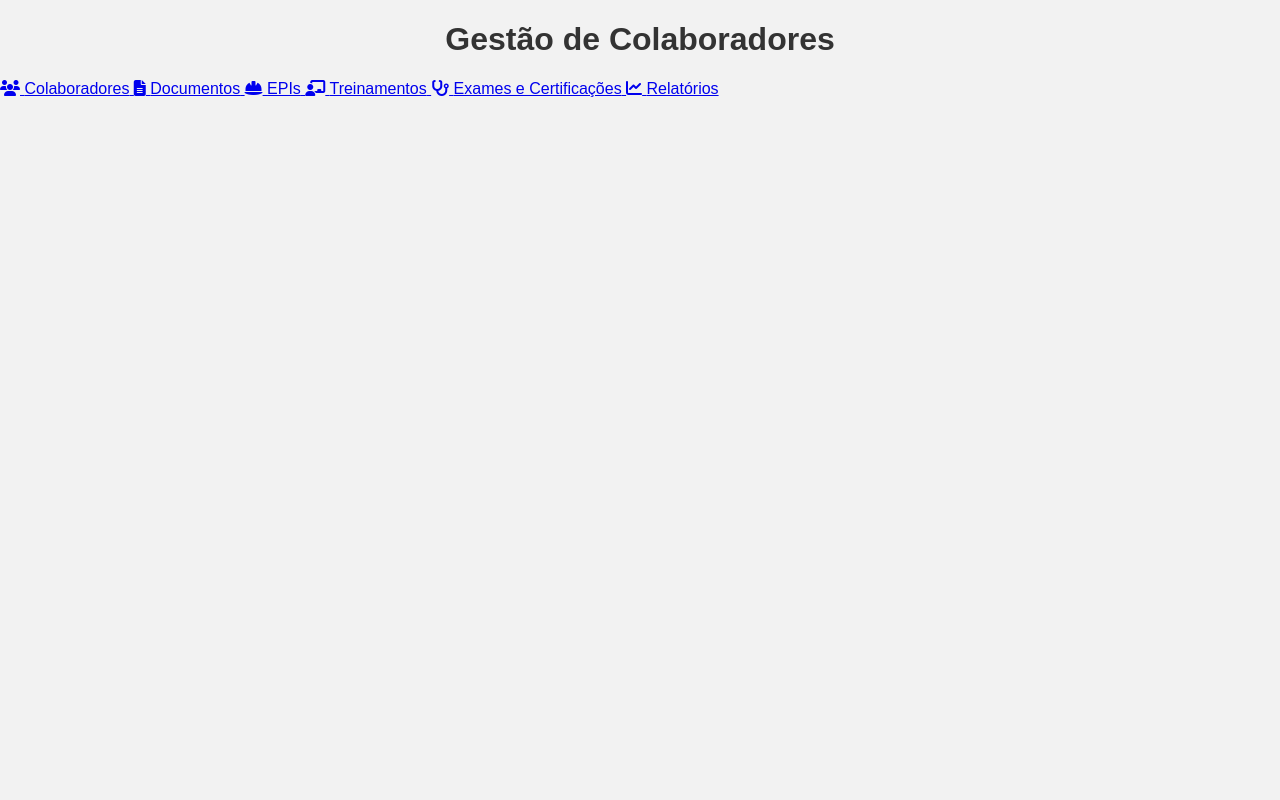
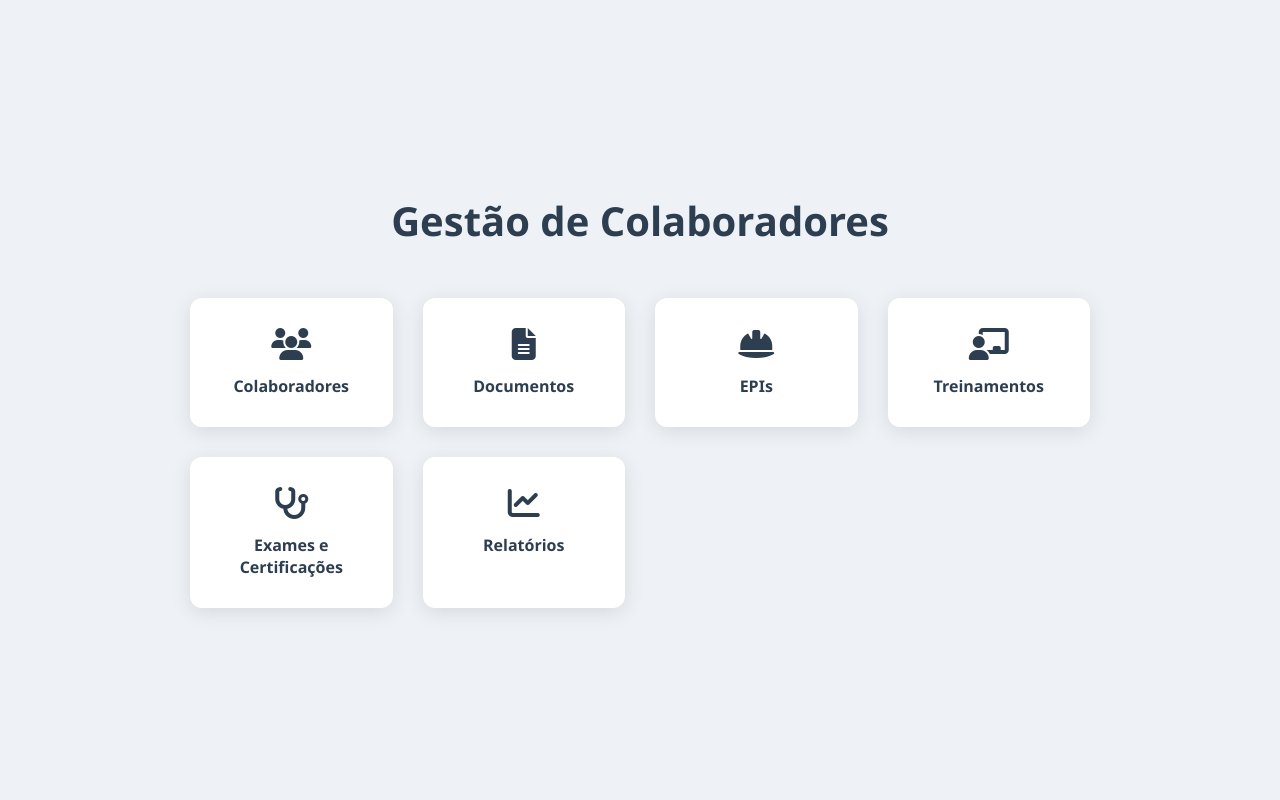
Before and after one commit to guimcorrea/gestao_colaboradores, a Django app: template templates/home.html in a window 1280 px wide. Run offline with Django 3.2, Linux system fonts and the light colour scheme; the template is opened without the code that fills it, so the values that code supplies are empty.

Commit message:
Update style.css

```diff
--- a/static/css/style.css
+++ b/static/css/style.css
@@ -1,28 +1,68 @@
-body {
-    font-family: Arial, sans-serif;
-    background-color: #f2f2f2;
+/* RESET BÁSICO */
+* {
     margin: 0;
     padding: 0;
+    box-sizing: border-box;
 }
 
-h1 {
+body, html {
+    height: 100%;
+    font-family: 'Segoe UI', Tahoma, Geneva, Verdana, sans-serif;
+    background-color: #eef1f5;
     color: #333;
-    text-align: center;
 }
 
-table {
-    width: 80%;
-    margin: 20px auto;
-    border-collapse: collapse;
+/* CONTAINER CENTRAL */
+.dashboard {
+    height: 100%;
+    display: flex;
+    flex-direction: column;
+    justify-content: center;
+    align-items: center;
 }
 
-th, td {
-    border: 1px solid #ccc;
-    padding: 10px;
-    text-align: left;
+/* TÍTULO */
+.dashboard h1 {
+    font-size: 2.5rem;
+    margin-bottom: 50px;
+    color: #2c3e50;
 }
 
-th {
-    background-color: #555;
-    color: white;
+/* GRID DOS BOTÕES */
+.grid-buttons {
+    display: grid;
+    grid-template-columns: repeat(auto-fit, minmax(200px, 1fr));
+    gap: 30px;
+    width: 80%;
+    max-width: 900px;
 }
+
+/* ESTILO DOS BOTÕES */
+.button {
+    background-color: #fff;
+    padding: 30px 20px;
+    border-radius: 12px;
+    text-align: center;
+    text-decoration: none;
+    color: #2c3e50;
+    box-shadow: 0 4px 20px rgba(0, 0, 0, 0.1);
+    transition: transform 0.2s ease, box-shadow 0.2s ease;
+}
+
+.button:hover {
+    transform: translateY(-5px);
+    box-shadow: 0 8px 25px rgba(0, 0, 0, 0.15);
+    background-color: #007bff;
+    color: #fff;
+}
+
+.button i {
+    font-size: 32px;
+    margin-bottom: 10px;
+}
+
+.button span {
+    display: block;
+    font-size: 16px;
+    font-weight: 600;
+    margin-top: 5px;
```
